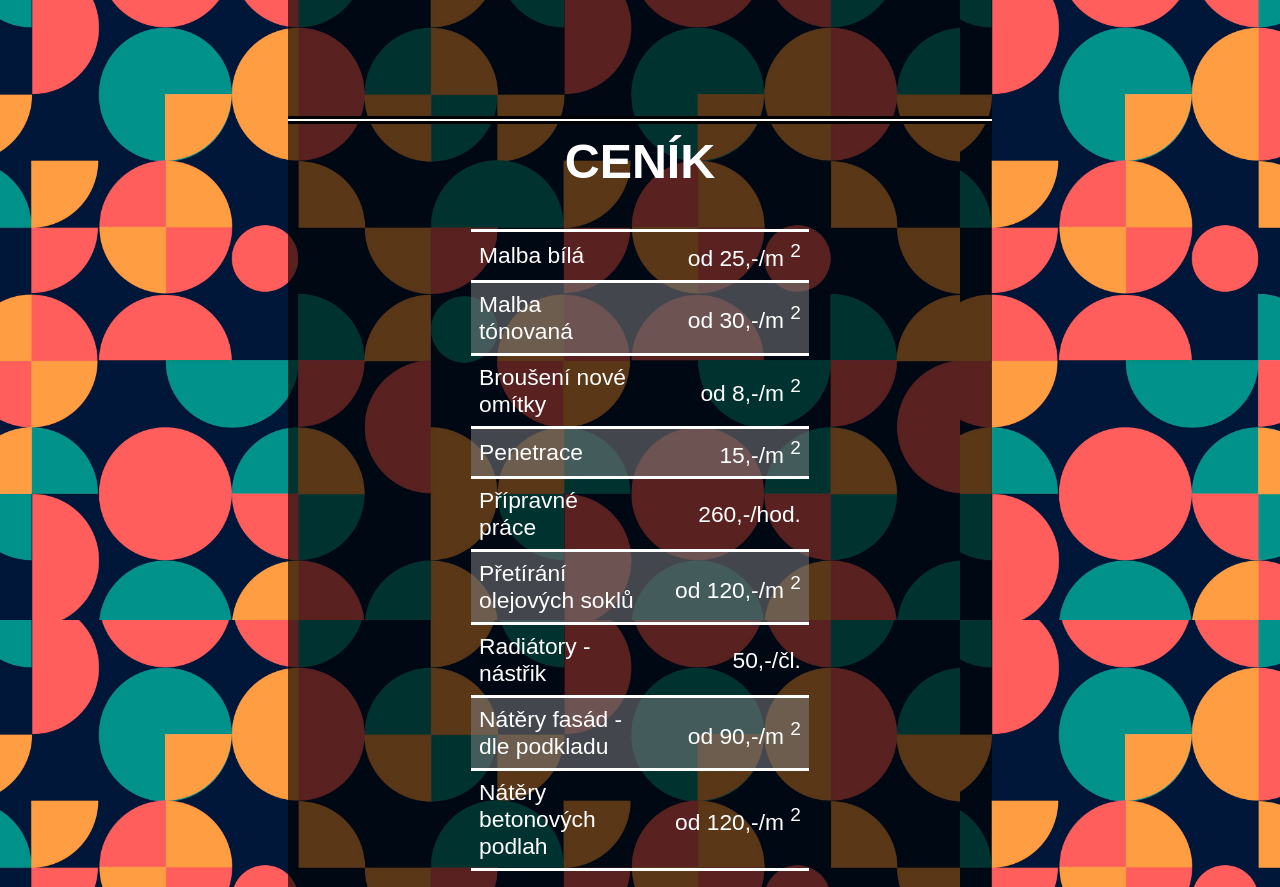
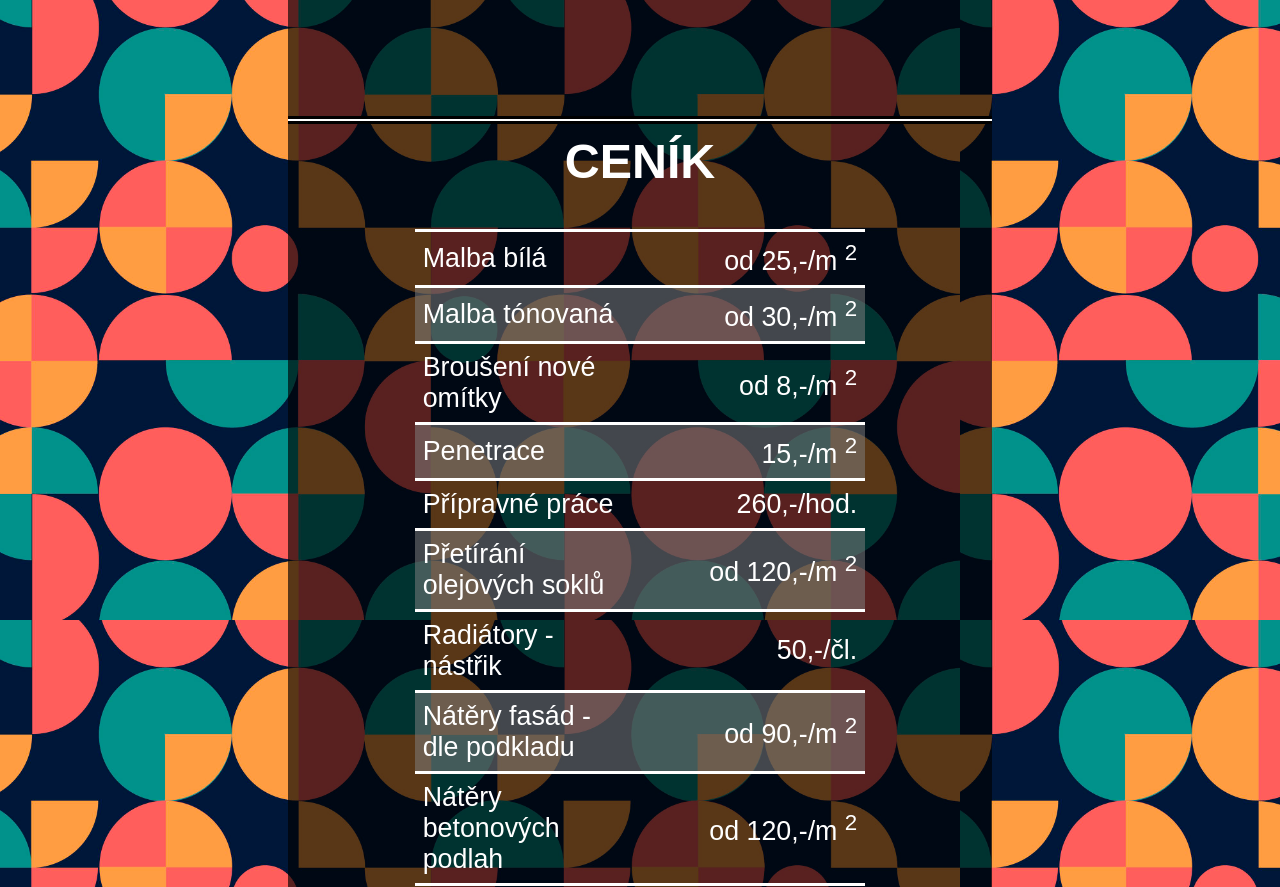
Before and after one commit to PetrNemecBellator/web, a plain HTML site: page index.html in a window 1280 px wide. Shown: the part 660-1547 px from the top of the page. Drawn offline with Linux system fonts and the light colour scheme.

Commit message:
Update styles.css

```diff
--- a/styles.css
+++ b/styles.css
@@ -94,9 +94,10 @@ table {
   border-collapse: collapse;
   text-align: center;
   width: 80%;
+  min-width: 300px;
   margin-left: auto;
   margin-right: auto;
-  font-size: calc(10px + 1vw);
+  font-size: calc(14px + 1vw);
 }
 
 td,
@@ -116,7 +117,8 @@ td {
 }
 .right {
   text-align: right;
-  width: 39%;
+  width: 42%;
+  min-width: 2056px;
 }
 tr:nth-child(even) {
   background-color: rgba(128, 128, 128, 0.522);
@@ -147,7 +149,7 @@ p {
   color: white;
 }
 .cenik {
-  width: 60%;
+  width: 80%;
   margin: auto;
 }
 .cenikT {
@@ -170,7 +172,6 @@ a {
 body {
   background-image: url("img/backgroundImg.jpg");
   background-repeat: repeat;
-
   background-size: 120vh;
 }
 
```
